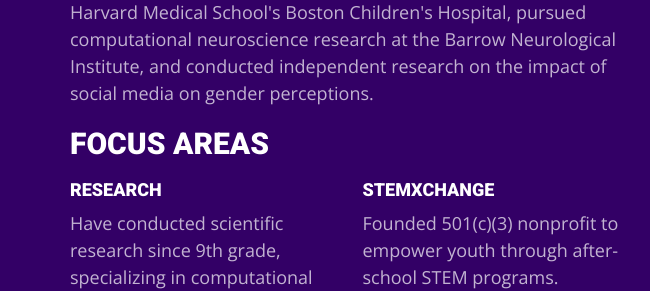
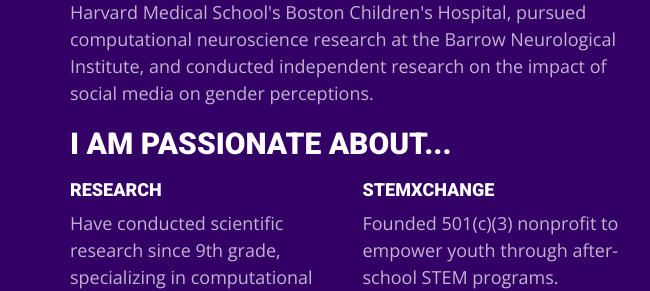
Before and after one commit to dvatsa/Portfolio, a website: page index.html in a window 1280 px wide. Shown: the part 1160-1451 px from the top of the page, 0-650 px from the left. Drawn offline with nearby package versions, Linux system fonts and the light colour scheme; grey boxes are pictures that could not be loaded.

Commit message:
CleaningUp

```diff
--- a/index.html
+++ b/index.html
@@ -93,7 +93,7 @@
                     <h2 class="section-heading">About me</h2>
                     <!--<hr class="light">-->
                     <p class="text-faded">I am a senior at BASIS Scottsdale High School with a love for research, computing, social activism, and dance. I have over 10 years of extensive training in Indian Classical Dance and have used dance as a vehicle for my social activism and gender equality campaigns. When I am not dancing, I like to explore the applications of computer science to medical research. Over the past three years, I have worked on a computational biology project to identify effective chemotherapy regimens at the Harvard Medical School's Boston Children's Hospital, pursued computational neuroscience research at the Barrow Neurological Institute, and conducted independent research on the impact of social media on gender perceptions.  </p>
-                    <h2>Focus Areas</h2>
+                    <h2>I am passionate about...</h2>
                     <!--<hr class="light">-->
                     <div class="row">
                         <div class="col-lg-6">
```
